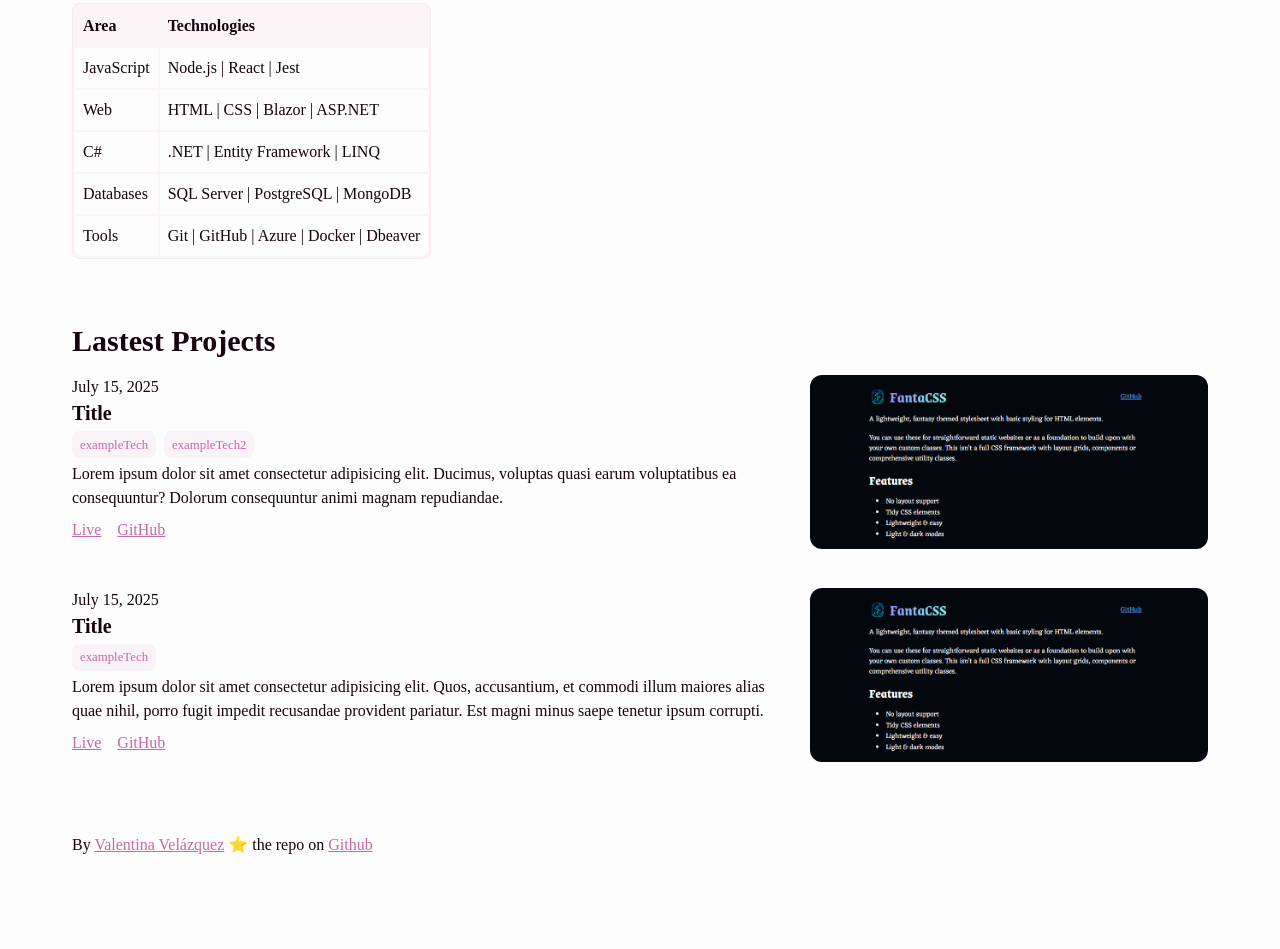
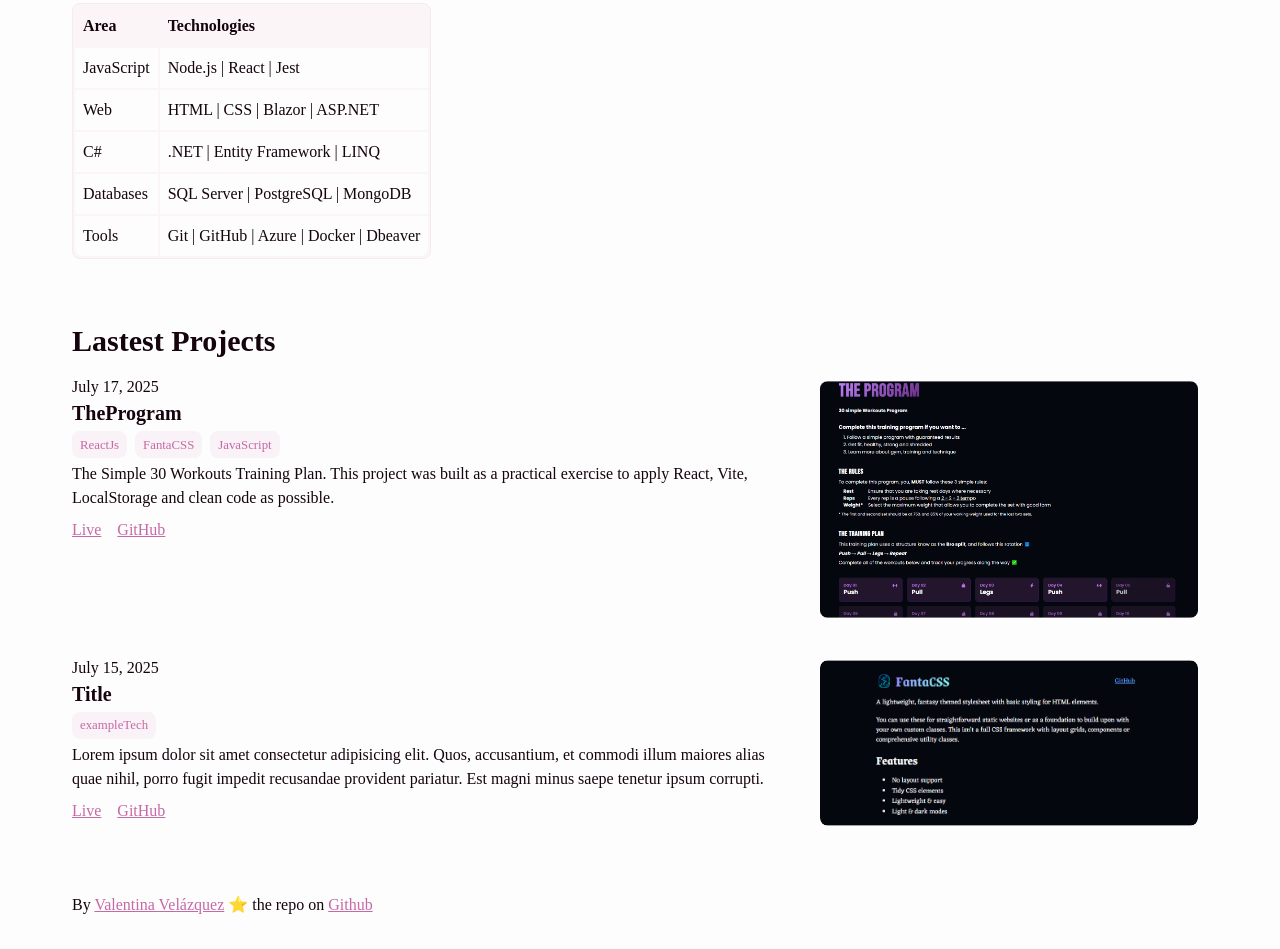
Before and after one commit to valuvel17/Web-Portfolio, a plain HTML site: page index.html in a window 1280 px wide. Shown: the part 534-1483 px from the top of the page. Before the commit the page ends 1423 px from the top, so only its background shows below. Drawn offline with Linux system fonts and the light colour scheme; a web font is replaced by a local one.

Commit message:
Small changes on last projects

```diff
--- a/index.html
+++ b/index.html
@@ -118,28 +118,43 @@
         <div class="cards-grid">
           <div class="project-card">
             <div>
-              <p>July 15, 2025</p>
-              <h4>Title</h4>
+              <p>July 17, 2025</p>
+              <h4>TheProgram</h4>
               <div class="tech-list">
                 <div class="card-button-secondary">
-                  <p>exampleTech</p>
+                  <p>ReactJs</p>
                 </div>
                 <div class="card-button-secondary">
-                  <p>exampleTech2</p>
+                  <p>FantaCSS</p>
+                </div>
+                <div class="card-button-secondary">
+                  <p>JavaScript</p>
                 </div>
               </div>
               <p>
-                Lorem ipsum dolor sit amet consectetur adipisicing elit.
-                Ducimus, voluptas quasi earum voluptatibus ea consequuntur?
-                Dolorum consequuntur animi magnam repudiandae.
+                The Simple 30 Workouts Training Plan. This project was built as
+                a practical exercise to apply React, Vite, LocalStorage and
+                clean code as possible.
               </p>
               <div class="project-links">
-                <a target="_blank" href="/">Live</a>
-                <a target="_blank" href="/">GitHub</a>
+                <a target="_blank" href="https://theworkoutproject.netlify.app"
+                  >Live</a
+                >
+                <a
+                  target="_blank"
+                  href="https://github.com/valuvel17/WorkoutProgram"
+                  >GitHub</a
+                >
               </div>
             </div>
             <div class="img-div">
-              <img src="./assets/images/example.png" class="big-img" alt="thumbnail" />
+              <a
+                href="https://theworkoutproject.netlify.app"
+                target="_blank"
+                class="card-button-secondary"
+              >
+                <img src="./assets/images/TheProgramDark.png" alt="thumbnail" />
+              </a>
             </div>
           </div>
 
@@ -164,7 +179,11 @@
               </div>
             </div>
             <div class="img-div">
-              <img src="./assets/images/example.png" class="big-img" alt="thumbnail" />
+              <img
+                src="./assets/images/example.png"
+                class="big-img"
+                alt="thumbnail"
+              />
             </div>
           </div>
         </div>
@@ -181,8 +200,6 @@
         >
       </p>
     </footer>
-    <script src="./scripts/main.js">
-
-    </script>
+    <script src="./scripts/main.js"></script>
   </body>
 </html>
--- a/styles/styles.css
+++ b/styles/styles.css
@@ -113,6 +113,33 @@ section {
     }
 }
 
+.img-div {
+  display: block;
+  width: 100%;
+  height: 100%;
+  padding: 0;
+  overflow: hidden;
+  border-radius: var(--border-radius-small);
+  transition: all 0.2s ease;
+  position: relative;
+  transform: scale(0.95);
+}
+
+.img-div img {
+  width: 100%;
+  height: 100%;
+  object-fit: cover;
+  display: block;
+  border-radius: inherit;
+  transition: all 0.2s ease;
+
+}
+
+.img-div:hover{
+  transform: scale(1);
+    box-shadow: 1px 1px 10px;
+}
+
 
 .bug {
   position: absolute;
```
Also changed, not shown: assets/images/TheProgramDark.png (added).
